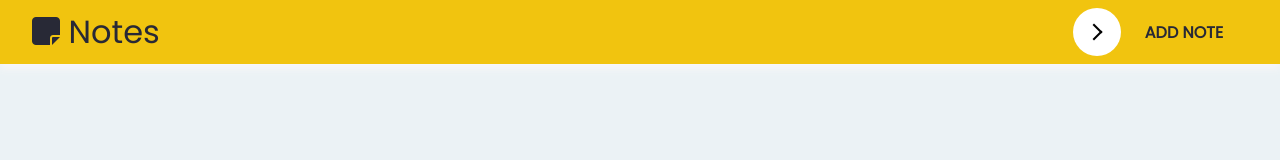
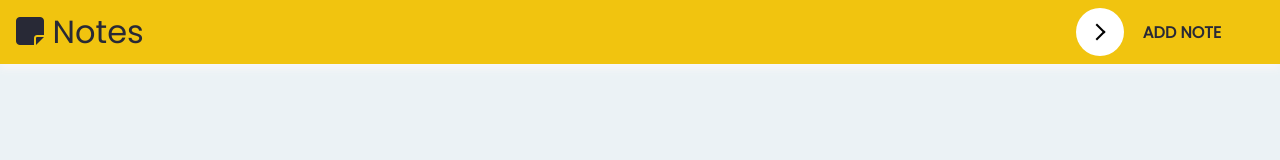
Before and after one commit to sumanKumar2408/Notes-Web-App, a plain HTML site: page index.html in a window 1280 px wide. Drawn offline with Linux system fonts and the light colour scheme.

Commit message:
style updated

```diff
--- a/style.css
+++ b/style.css
@@ -11,8 +11,6 @@
     background-color: #f4f7f8;
     background-color: #ebf2f5;
     font-family: "Poppins", sans-serif;
-    /* display: flex;
-    flex-wrap: wrap; */
     min-height: 100vh;
 }
 
@@ -29,7 +27,7 @@
 
 .heading h1 {
     line-height: 4rem;
-    margin-left: 2rem;
+    margin-left: 1rem;
     font-weight: 500;
     margin-right: 10px;
 }
@@ -48,7 +46,6 @@
     border-radius: 3px;
     z-index: 10;
 }
-
 
 button {
     position: relative;
@@ -78,8 +75,8 @@
     height: 3rem;
     background: #fff;
     border-radius: 1.625rem;
-    margin-left: 17px;
-
+    /* margin-left: 45px; */
+    margin-left: 30px;
 }
 
 button.learn-more .circle .icon {
@@ -89,6 +86,7 @@
     bottom: 0;
     margin: auto;
     background: #fff;
+    margin-right: 10px;
 }
 
 button.learn-more .circle .icon.arrow {
@@ -125,6 +123,7 @@
     line-height: 1.6;
     text-align: center;
     text-transform: uppercase;
+    margin-left: 90px;
 
 }
 
@@ -218,3 +217,12 @@
 .hidden {
     display: none;
 }
+
+@media only screen and (min-width: 400px){
+    button.learn-more .circle {
+        margin-left: 20px;
+    }
+    button.learn-more .button-text{
+        margin-left: 60px;
+    }
+}
```
